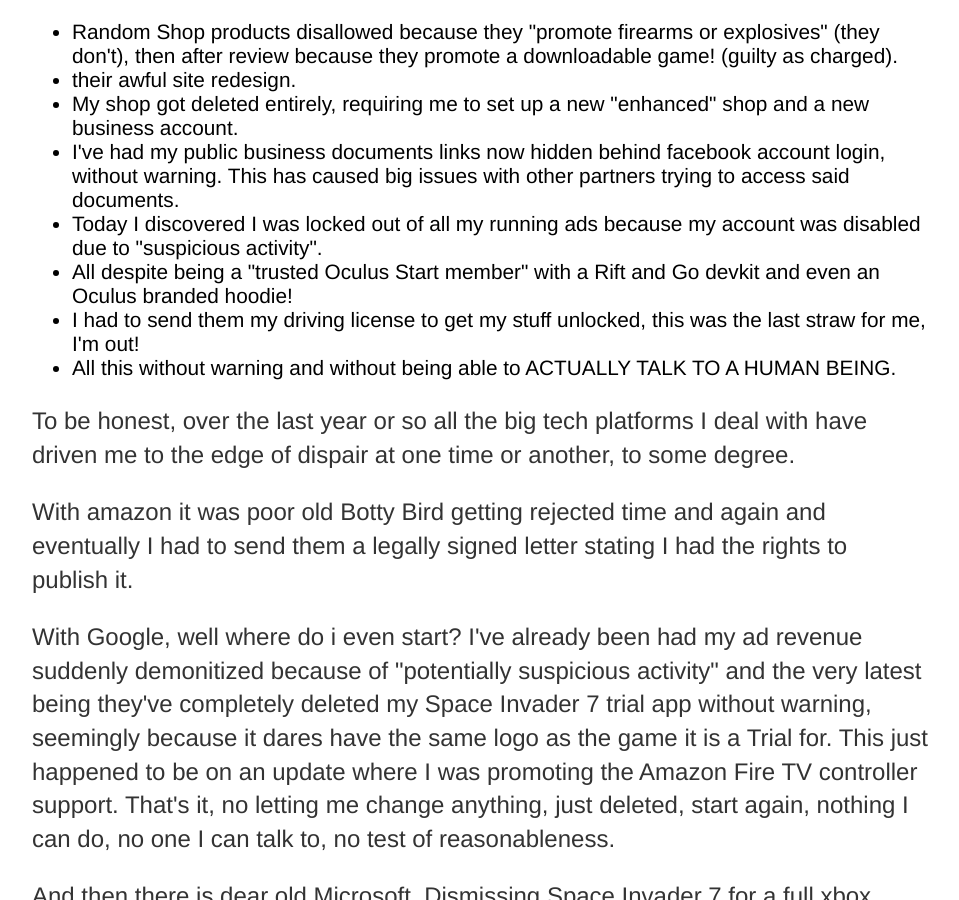
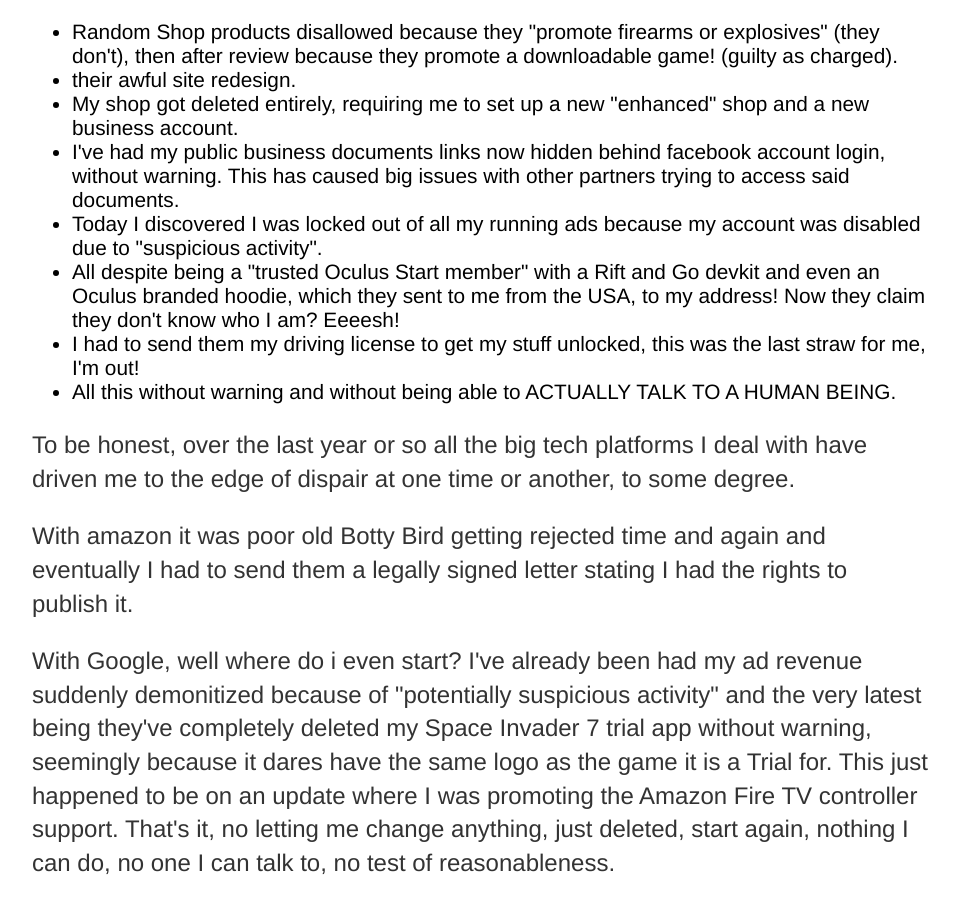
Before and after one commit to vrgamestudio/vrgamestudio.github.io, a Jekyll site: the page built from _posts/2020-11-17-VR-Game-Studio-Website-Created.md, in a window 1280 px wide and 900 px high, scrolled down 447 px. Shown: the whole window, without its empty margins (160-1119 px from the left). Built offline with Jekyll 4.4.1, drawn with Linux system fonts in a browser that asks for light colours.

Commit message:
Update 2020-11-17-VR-Game-Studio-Website-Created.md

```diff
--- a/_posts/2020-11-17-VR-Game-Studio-Website-Created.md
+++ b/_posts/2020-11-17-VR-Game-Studio-Website-Created.md
@@ -26,7 +26,8 @@
 		Today I discovered I was locked out of all my running ads because my account was disabled due to "suspicious activity".
 	</li>
   	<li>
-		All despite being a &quot;trusted Oculus Start member&quot; with a Rift and Go devkit and even an Oculus branded hoodie!
+		All despite being a &quot;trusted Oculus Start member&quot; with a Rift and Go devkit and even an Oculus branded hoodie, which they sent to me from the USA,
+		to my address! Now they claim they don't know who I am? Eeeesh!
 	</li>
   	<li>
 		I had to send them my driving license to get my stuff unlocked, this was the last straw for me, I'm out!
```
